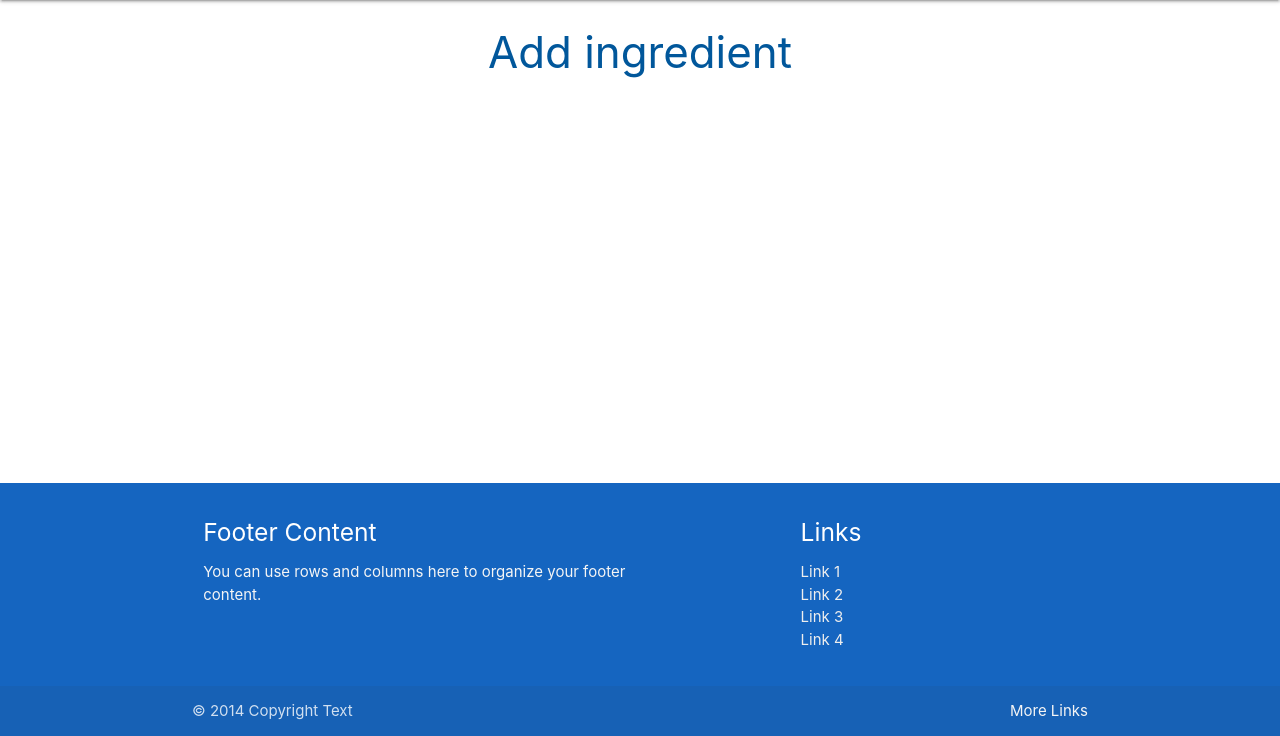
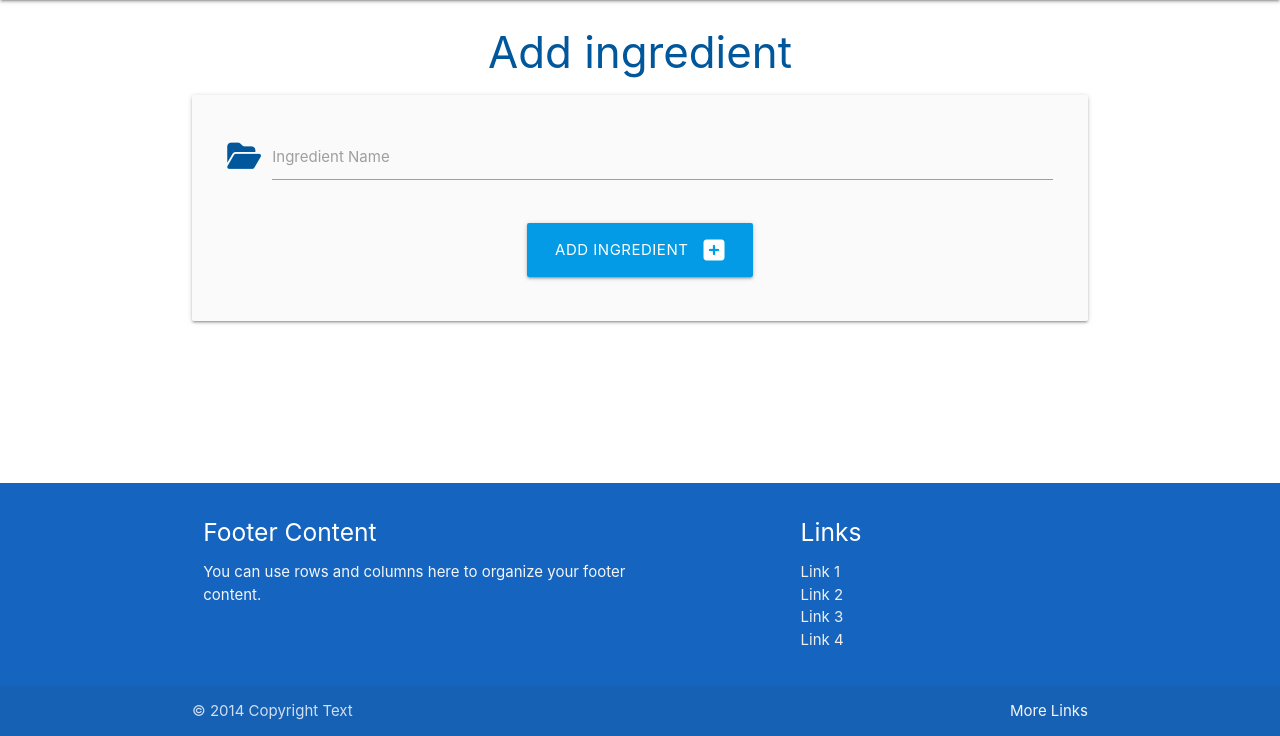
Before and after one commit to Mark-Assessment/f-gama-foodrecipe-m3-2, a Flask app: page /add_ingredients in a window 1280 px wide. Shown: the part 64-800 px from the top of the page. Run offline with Flask 3, Linux system fonts and the light colour scheme.

Commit message:
Add ingredients and view them

```diff
--- a/foodreceipe/routes.py
+++ b/foodreceipe/routes.py
@@ -21,15 +21,20 @@ def add_category():
         db.session.add(category)
         db.session.commit()
         return redirect(url_for("categories"))
-        print("success")
     return render_template("add_category.html")
 
 
 @app.route("/ingredients")
 def ingredients():
-    return render_template("ingredients.html")
+    ingredients = list(Ingredients.query.order_by(Ingredients.ingredient_name).all())
+    return render_template("ingredients.html", ingredients=ingredients)
 
 
 @app.route("/add_ingredients", methods=["GET", "POST"])
 def add_ingredients():
-   return render_template("add_ingredients.html")
+    if request.method == "POST":
+        ingredients = Ingredients(ingredient_name=request.form.get("ingredient_name"))
+        db.session.add(ingredients)
+        db.session.commit()
+        return redirect(url_for("ingredients"))
+    return render_template("add_ingredients.html")
--- a/foodreceipe/templates/add_ingredients.html
+++ b/foodreceipe/templates/add_ingredients.html
@@ -3,4 +3,25 @@
 
 <h3 class="light-blue-text text-darken-4 center-align">Add ingredient</h3>
 
+<div class="row card-panel grey lighten-5">
+    <form class="col s12" method="POST" action="{{ url_for('add_ingredients') }}">
+      <!--Ingredient name-->
+      <div class="row">
+        <div class="input-field col s12">
+          <i class="fas fa-folder-open prefix light-blue-text text-darken-4"></i>
+          <input id="ingredient_name" name="ingredient_name" minlength="3" maxlength="50" type="text" class="validate" required>
+          <label for="ingredient_name">Ingredient Name</label>
+        </div>
+      </div>
+      <!--Submit button-->
+      <div class="row">
+        <div class=" col s12 center-align">
+          <button type="submit" class="btn-large light-blue darken-1">
+            Add Ingredient <i class="fas fa-plus-square right"></i>
+          </button>
+        </div>
+      </div>
+    </form>
+  </div>
+
 {% endblock %}
```
Also changed, not shown: foodreceipe/templates/ingredients.html (+17 -1 lines).
